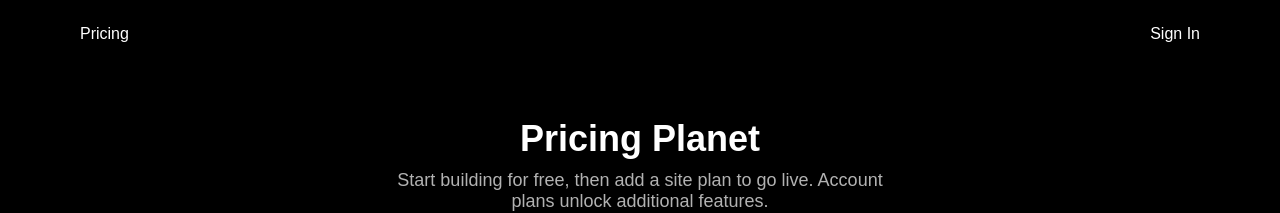
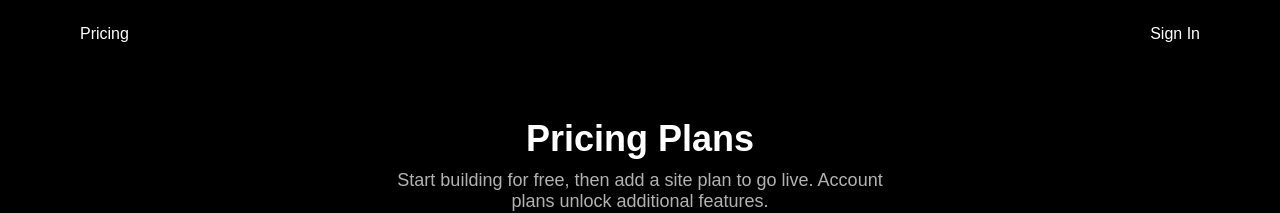
Before and after one commit to NhaSmos/Pricing_plan, a plain HTML site: page index.html in a window 1280 px wide. Shown: the top 213 px of the page. Drawn offline with Linux system fonts and the light colour scheme.

Commit message:
i changed planet to plans

```diff
--- a/index.html
+++ b/index.html
@@ -17,7 +17,7 @@
     </header>
     <main>
         <div class="pricing-section">
-            <h1>Pricing Planet</h1>
+            <h1>Pricing Plans</h1>
             <p>Start building for free, then add a site plan to go live.
                Account plans unlock additional features.</p>
             <section class="con-bill">
```
